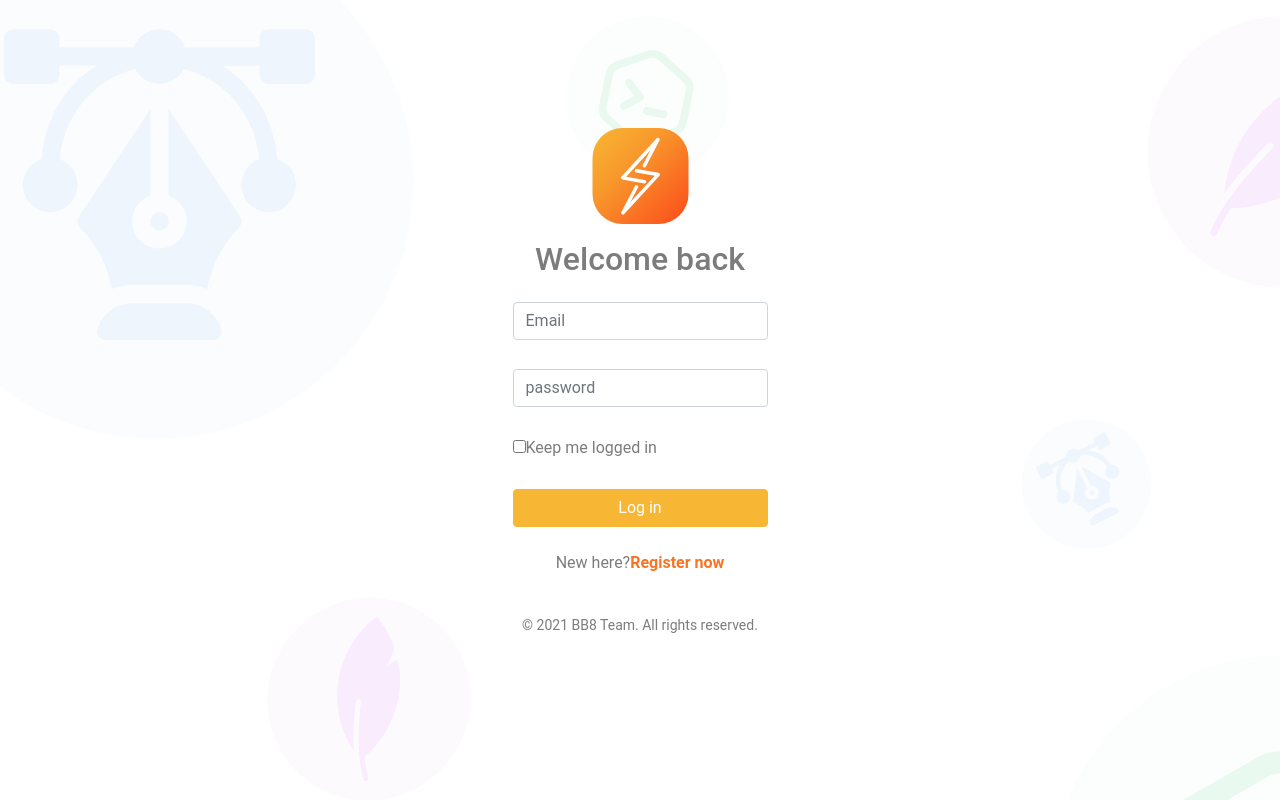
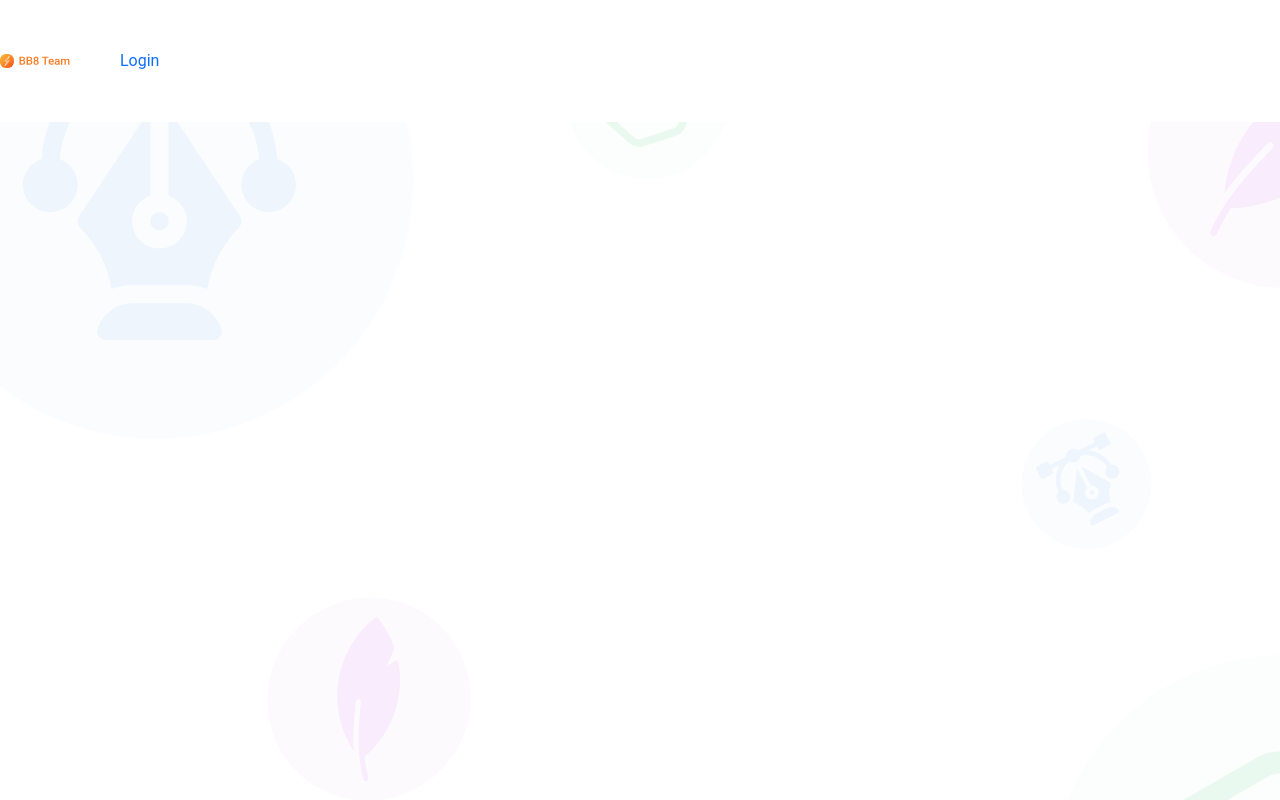
Before and after one commit to LuzianeFreitas/bb8-team, a Vue app: page /#/ in a window 1280 px wide. Built offline with nearby package versions, Linux system fonts and the light colour scheme.

Commit message:
add vue-router

```diff
--- a/package.json
+++ b/package.json
@@ -11,7 +11,8 @@
     "bootstrap": "^5.1.1",
     "bootstrap-vue": "^2.21.2",
     "core-js": "^3.6.5",
-    "vue": "^2.6.14"
+    "vue": "^2.6.14",
+    "vue-router": "^3.5.2"
   },
   "devDependencies": {
     "@vue/cli-plugin-babel": "~4.5.0",
--- a/src/App.vue
+++ b/src/App.vue
@@ -1,16 +1,18 @@
 <template>
   <div id="app">
-    <login/>
+    <main-menu></main-menu>
+    <transition name="pagina">
+      <router-view></router-view>
+    </transition>
   </div>
 </template>
 
 <script>
-import Login from './views/Login'
-
+import MainMenu from './components/mainMenu/MainMenu'
 export default {
   name: 'App',
   components: {
-    Login
+    MainMenu
   }
 }
 </script>
--- /dev/null
+++ b/src/components/mainMenu/MainMenu.vue
@@ -0,0 +1,30 @@
+<template>
+<div>
+  <b-navbar class="navbar">
+    <b-navbar-brand href="#">
+        <img src="../../assets/logo-menu.svg" alt="logo">
+    </b-navbar-brand>
+
+    <b-navbar-toggle target="nav-collapse"></b-navbar-toggle>
+
+    <b-collapse id="nav-collapse" is-nav>
+      <b-navbar-nav>
+        <b-nav-item> <router-link to="/Login">Login</router-link></b-nav-item>
+        <!-- <b-nav-item href="#">Disabled</b-nav-item> -->
+      </b-navbar-nav>
+    </b-collapse>
+  </b-navbar>
+</div>
+</template>
+
+<script>
+export default {
+
+}
+</script>
+
+<style>
+.navbar {
+    background: var(--bg);
+}
+</style>
--- a/src/main.js
+++ b/src/main.js
@@ -1,4 +1,5 @@
 import Vue from 'vue'
+import VueRouter from 'vue-router'
 
 import { BootstrapVue, IconsPlugin } from 'bootstrap-vue'
 
@@ -7,6 +8,7 @@ import 'bootstrap/dist/css/bootstrap.css'
 import 'bootstrap-vue/dist/bootstrap-vue.css'
 
 import App from './App.vue'
+import { routes } from './route/routes'
 import "@/styles/global.css"
 
 // Make BootstrapVue available throughout your project
@@ -14,9 +16,18 @@ Vue.use(BootstrapVue)
 // Optionally install the BootstrapVue icon components plugin
 Vue.use(IconsPlugin)
 
+Vue.use(VueRouter)
+
 
 Vue.config.productionTip = false
 
+
+
+const router = new VueRouter({
+  routes: routes
+})
+
 new Vue({
-  render: h => h(App),
+  router: router,
+  render: h => h(App)
 }).$mount('#app')
--- /dev/null
+++ b/src/route/routes.js
@@ -0,0 +1,7 @@
+import Login from '../views/Login.vue'
+import Register from '../views/Register.vue'
+
+export const routes = [
+    { path: '/Login', component: Login },
+    { path: '/Register', component: Register }
+]
--- a/src/views/Login.vue
+++ b/src/views/Login.vue
@@ -4,8 +4,8 @@
             <img src="../assets/logo.svg" alt="Logo">
             <h2 class="pt-3 text-center">Welcome back</h2>
             <login-form class="pt-3"/>
-            <p class="pt-4 pb-4 d-flex justify-content-center align-items-center">New here? <a href=""> <strong>Register now</strong> </a></p>
-            <footer class="d-flex justify-content-center align-items-center"> <small> © 2021 BB8 Team. All rights reserved.</small></footer>
+            <p class="pt-4 pb-4 d-flex justify-content-center align-items-center">New here? <router-link to="/Register"> <strong>Register now</strong> </router-link></p>
+            <footer class="pb-2 d-flex justify-content-center align-items-center"> <small> © 2021 BB8 Team. All rights reserved.</small></footer>
         </div>
     </div>
 
@@ -15,6 +15,7 @@
 import LoginForm from '../components/loginForm/LoginForm'
 
 export default {
+    name: 'Login',
     components: {
         LoginForm
     }
@@ -23,7 +24,7 @@ export default {
 
 <style>
     .container {
-        margin-top: 8rem;
+        margin-top: 2rem;
     }
 
     img {
--- a/src/views/Register.vue
+++ b/src/views/Register.vue
@@ -5,7 +5,7 @@
             <h2 class="pt-3 text-center">Register</h2>
             <register-form class="pt-3"/>
             <p class="pt-4 pb-4 d-flex justify-content-center align-items-center">Já tem uma conta? <a href=""> <strong>Login</strong> </a></p>
-            <footer class="d-flex justify-content-center align-items-center"> <small> © 2021 BB8 Team. All rights reserved.</small></footer>
+            <footer class="pb-2 d-flex justify-content-center align-items-center"> <small> © 2021 BB8 Team. All rights reserved.</small></footer>
         </div>
     </div>
 
@@ -15,6 +15,7 @@
 import RegisterForm from '../components/registerForm/RegisterForm'
 
 export default {
+    name: 'Register',
     components: {
         RegisterForm
     }
@@ -23,7 +24,7 @@ export default {
 
 <style>
     .container {
-        margin-top: 8rem;
+        margin-top: 2rem;
     }
 
     img {
```
Also changed, not shown: src/assets/logo-menu.svg (added), 1 other file (tests, documents, lock files or other folders).
